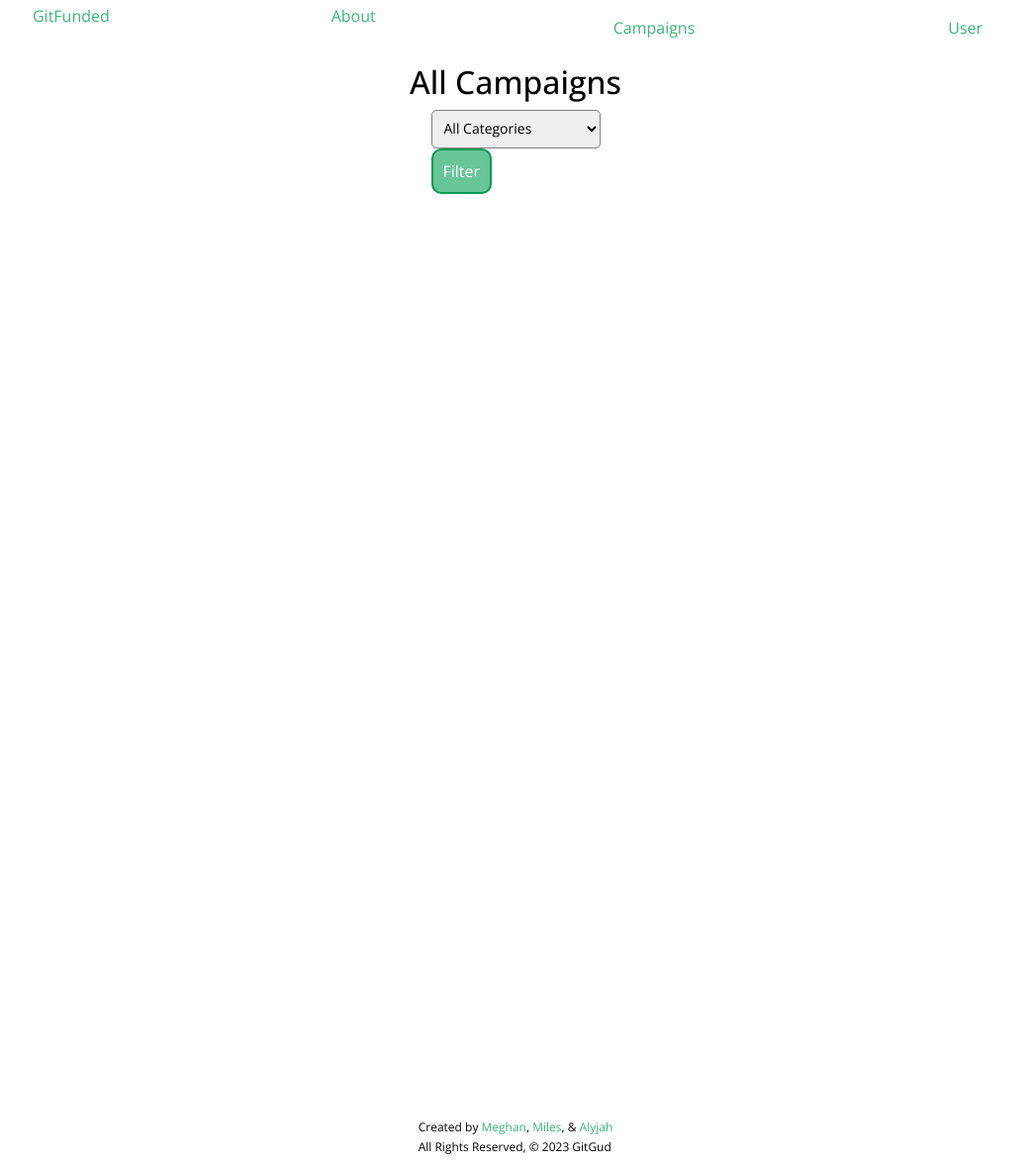
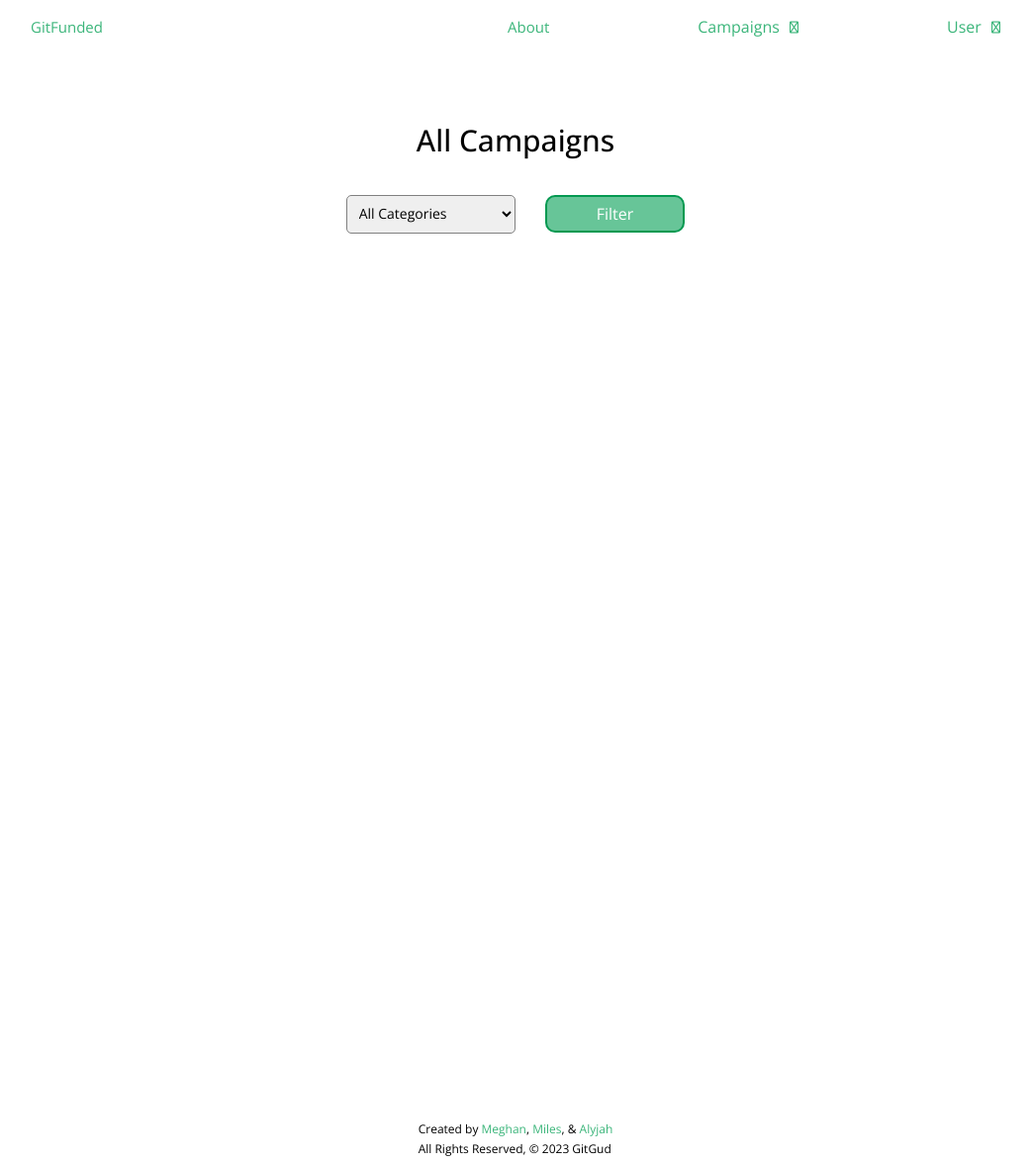
Before and after one commit to bardIRL/gitfunded-app, a Django app: page /campaigns/ in a window 1280 px wide. Shown: the whole page at 99% size, without its empty margins (119-1161 px from the left). Run offline with Django 4.2, Linux system fonts and the light colour scheme; data that the repository does not hold is empty; some libraries are stand-ins or nearby versions.

Commit message:
adds styles to index pages, nav, and details page, adds scroll for donations

```diff
--- a/gitfunded/settings.py
+++ b/gitfunded/settings.py
@@ -44,6 +44,7 @@ INSTALLED_APPS = [
     'django.contrib.sessions',
     'django.contrib.messages',
     'django.contrib.staticfiles',
+    'fontawesomefree',
 ]
 
 MIDDLEWARE = [
--- a/main_app/static/css/style.css
+++ b/main_app/static/css/style.css
@@ -7,9 +7,11 @@
 body {
   padding: 0;
   margin: 0;
-  font: 16px "Open Sans", Helvetica, Arial, sans-serif;
+  font: 15px "Open Sans", Helvetica, Arial, sans-serif;
   line-height: 1.7;
 }
+
+/* general styles */
 
 textarea {
   resize: none;
@@ -32,17 +38,37 @@ h2 {
   text-align: center;
 }
 
-/* nav {
+h1 {
+  margin: 1em;
+}
+
+main,
+footer {
   display: flex;
-  justify-content: space-between;
-  margin: 0.2em 2.5em;
-} */
+  flex-direction: column;
+  align-items: center;
+}
+
+main {
+  min-height: 100vh;
+}
+
+footer {
+  font-size: 12px;
+}
+
+/* nav styles */
 
 .navbar {
   overflow: hidden;
   display: flex;
-  justify-content: space-around;
-  margin: 0.2em 2.5em;
+  justify-content: space-between;
+  margin: 1em 10em 3em;
+}
+
+.nav-links {
+  display: flex;
+  gap: 10em;
 }
 
 .navbar a {
@@ -56,18 +82,21 @@ h2 {
   overflow: hidden;
 }
 
+.dropdown > button {
+  padding: 0;
+}
+
 .dropdown .dropbtn {
   color: #3bb57a;
   font-size: 16px;
   border: none;
   outline: none;
-  padding: 14px 16px;
-  background-color: inherit;
+  background-color: white;
   font-family: inherit;
-  margin: 0;
 }
 
-.navbar a:hover, .dropdown:hover .dropbtn {
+.navbar a:hover,
+.dropdown:hover .dropbtn {
   color: #059951;
 }
 
@@ -95,6 +125,10 @@ h2 {
   display: block;
 }
 
+i {
+  padding-left: 0.5em;
+}
+
 ul {
   list-style: none;
   display: flex;
@@ -103,48 +137,28 @@ ul {
   padding: 0;
 }
 
-.nav-links {
-  gap: 3em;
-}
+/* index styles */
 
-main,
-footer {
-  margin: 0 5em;
-  display: flex;
-  flex-direction: column;
-  align-items: center;
-}
-
-main {
-  min-height: 85vh;
-}
-
-footer {
-  font-size: 12px;
-}
-
-.container {
+.index-container {
   display: flex;
   flex-wrap: wrap;
-  align-items: left;
-  justify-content: left;
+  justify-content: center;
   gap: 20px;
-  width: 95vw;
   min-height: 100vh;
-  margin: 4em;
+  margin: 3em 8em;
 }
 
 .card {
-  width: 30em;
+  width: 22em;
   height: 25em;
-  padding: 1em;
+  padding: 1.5em;
   margin: 0 auto;
   border-radius: 8px;
+  box-shadow: 0 4px 8px 0 rgba(0, 0, 0, 0.377);
+  transition: 0.2s;
   display: flex;
   flex-direction: column;
   justify-content: space-between;
-  box-shadow: 0 4px 8px 0 rgba(0, 0, 0, 0.377);
-  transition: 0.2s;
 }
 
 .card:hover {
@@ -204,7 +240,7 @@ input[type="submit"] {
   color: white;
   border: 2px solid #059951;
   border-radius: 10px;
-  padding: 10px;
+  padding: 6px 50px;
   cursor: pointer;
 }
 
@@ -241,20 +276,13 @@ label {
 }
 
 .details-container {
-  margin: 0 5em;
-}
-
-.details-nav > a,
-.details-nav > label,
-#submit-photo {
-  font-size: 13px;
-  font-weight: 500;
+  margin: 0 20em;
 }
 
 .row {
   display: flex;
   flex-direction: row;
-  gap: 5em;
+  gap: 2em;
 }
 
 .progress {
@@ -341,3 +371,30 @@ hr {
   color: gray;
   font-style: italic;
 }
+
+/* scroll bar */
+
+::-webkit-scrollbar {
+  width: 3px;
+}
+
+::-webkit-scrollbar-track {
+  background: #f1f1f1;
+}
+
+::-webkit-scrollbar-thumb {
+  background: #888;
+}
+
+::-webkit-scrollbar-thumb:hover {
+  background: #555;
+}
+
+/* create styles */
+
+.create-form {
+  display: flex;
+  flex-direction: column;
+  gap: 2px;
+  width: 40em;
+}
--- a/main_app/templates/base.html
+++ b/main_app/templates/base.html
@@ -9,6 +9,26 @@
     <title>GitFunded</title>
     <link
       rel="stylesheet"
+      href="https://kit.fontawesome.com/9fc37ba3d7.css"
+      crossorigin="anonymous"
+    />
+    <link
+      href="{% static 'fontawesomefree/css/fontawesome.css' %}"
+      rel="stylesheet"
+      type="text/css"
+    />
+    <link
+      href="{% static 'fontawesomefree/css/brands.css' %}"
+      rel="stylesheet"
+      type="text/css"
+    />
+    <link
+      href="{% static 'fontawesomefree/css/solid.css' %}"
+      rel="stylesheet"
+      type="text/css"
+    />
+    <link
+      rel="stylesheet"
       type="text/css"
       href="{% static 'css/style.css' %}"
     />
@@ -18,15 +38,20 @@
       <nav>
         <div class="navbar">
           <a href="{% url 'home' %}">GitFunded</a>
+          <div class="nav-links">
             <a href="{% url 'about' %}">About</a>
             <div class="dropdown">
-            <button class="dropbtn">Campaigns
-              <i class="fa fa-caret-down"></i>
+              <button class="dropbtn">
+                Campaigns
+                <i class="fa-regular fa-xs fa-angle-down"></i>
               </button>
               <div class="dropdown-content">
                 {% if user.is_authenticated %}
                 <a href="{% url 'index' %}">All Campaigns</a>
-              <a href="{% url 'user_campaigns_index' user_id=request.user.id %}">Your Campaigns</a>
+                <a
+                  href="{% url 'user_campaigns_index' user_id=request.user.id %}"
+                  >Your Campaigns</a
+                >
                 <a href="{% url 'campaigns_create' %}">Create a Campaign</a>
                 {% else %}
                 <a href="{% url 'index' %}">All Campaigns</a>
@@ -34,8 +59,9 @@
               </div>
             </div>
             <div class="dropdown">
-            <button class="dropbtn">User
-              <i class="fa fa-caret-down"></i>
+              <button class="dropbtn">
+                User
+                <i class="fa-regular fa-xs fa-angle-down"></i>
               </button>
               <div class="dropdown-content">
                 {% if user.is_authenticated %}
@@ -44,6 +70,7 @@
                 <a href="{% url 'login' %}">Log In</a>
                 <a href="{% url 'signup' %}">Sign Up</a>
                 {% endif %}
+              </div>
             </div>
           </div>
         </div>
--- a/main_app/templates/campaigns/index.html
+++ b/main_app/templates/campaigns/index.html
@@ -1,31 +1,37 @@
 {% extends 'base.html' %} {% block content %}
 
 <h1>All Campaigns</h1>
-
-<form method="get" action="">
+<form method="GET" action="">
+  <div class="row">
+    <div>
       <select name="category">
         <option value="">All Categories</option>
         {% for category in categories %}
         <option value="{{ category.0 }}">{{ category.1 }}</option>
         {% endfor %}
       </select>
+    </div>
+    <div>
       <button type="submit">Filter</button>
+    </div>
+  </div>
 </form>
-
-<div class="container">
+<div class="index-container">
   {% for campaign in campaigns %}
+  <a class="card-links" href="{% url 'detail' campaign.id %}">
     <div class="card">
-    <a class="card-links" href="{% url 'detail' campaign.id %}">
+      <div>
         {% for photo in campaign.photo_set.all %}
         <img id="card-img" src="{{ photo.url }}" />
         {% endfor %}
-      <div class="card-content">
         <h2 id="card-title">{{ campaign.title }}</h2>
         <p class="category">{{ campaign.category }}</p>
-        <p>{{ campaign.about | truncatechars:100}}</p>
+      </div>
+      <div>
+        <p class="summary">{{ campaign.about | truncatechars:100}}</p>
+      </div>
     </div>
   </a>
-  </div>
   {% endfor %}
 </div>
 
--- /dev/null
+++ b/requirements.txt
@@ -0,0 +1 @@
+fontawesomefree==6
```
Also changed, not shown: other parts of main_app/static/css/style.css (+64 -36 lines), main_app/templates/campaigns/detail.html (+19 -19 lines), main_app/templates/campaigns/user_campaigns.html (+13 -10 lines). Lines whose indentation alone changed are shown as unchanged.
